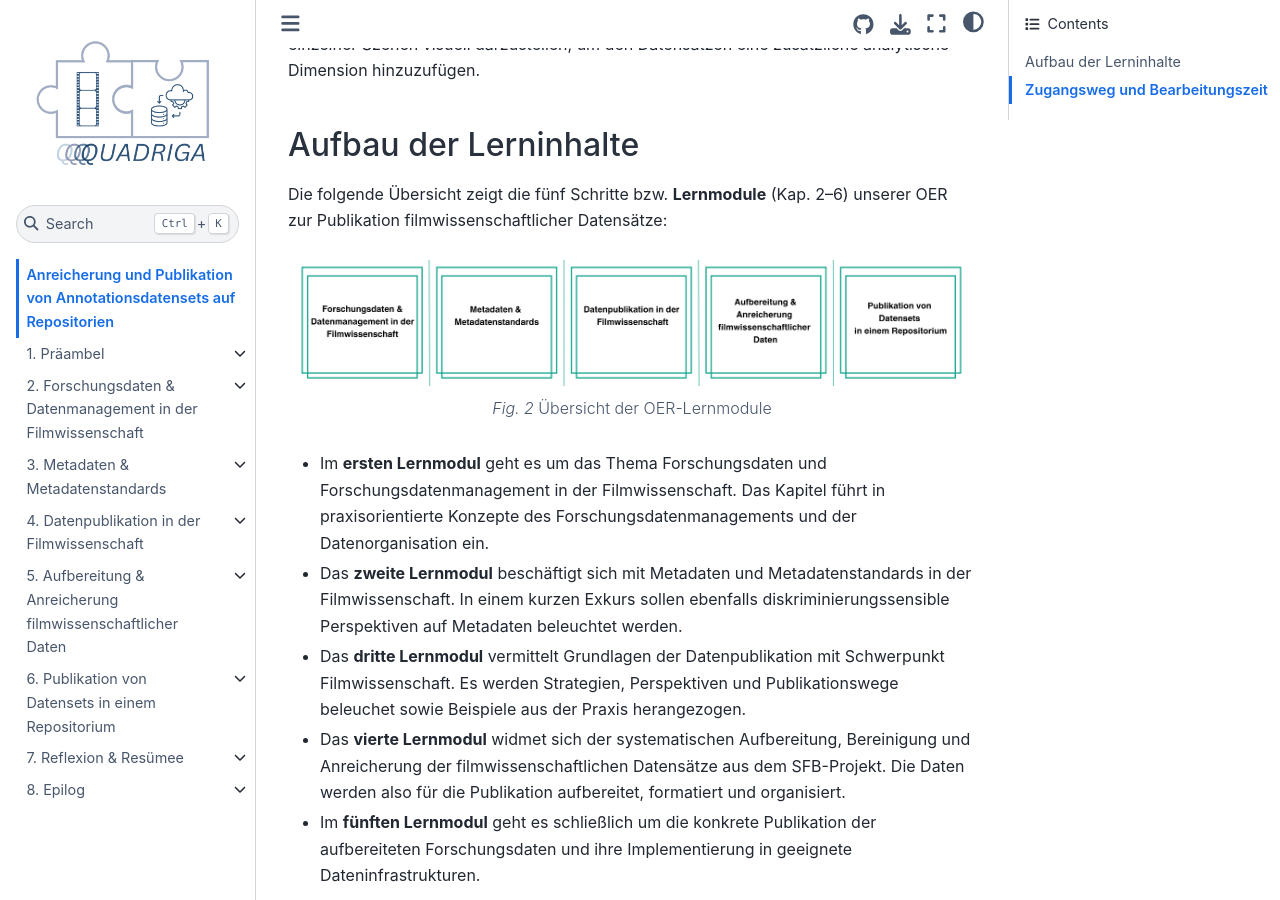
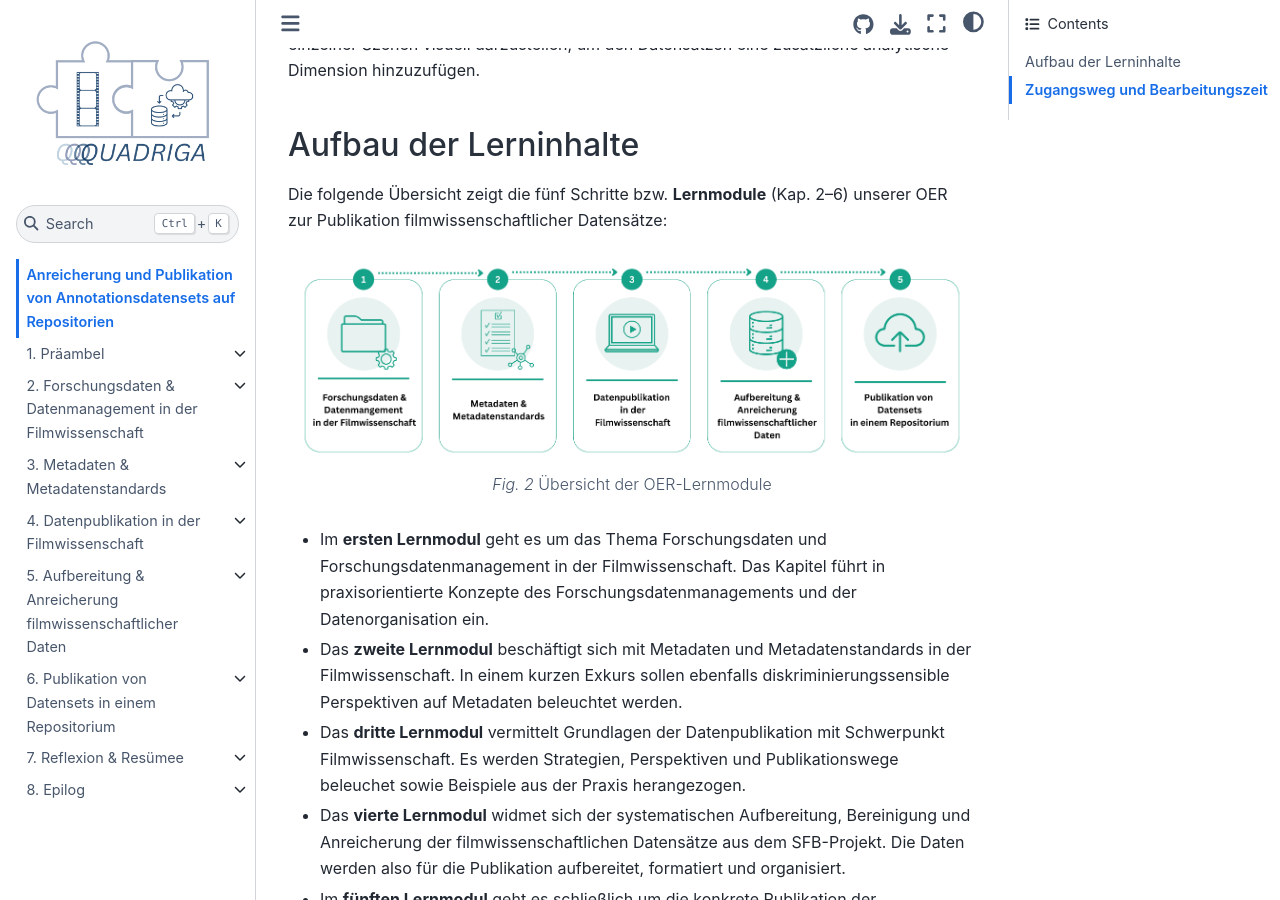
Before and after one commit to lam1aa/Bewegtes-Bild-Fallstudie-3, a Jupyter Book: the page built from intro.md, in a window 1280 px wide and 900 px high, scrolled down 1467 px. Built offline with Jupyter Book 1.0.4 settings and Sphinx 7.4.7 and the Sphinx Book theme 1.1.4, drawn with Linux system fonts in a browser that asks for light colours.

Commit message:
update: exchange image file structure case study

````diff
--- a/intro.md
+++ b/intro.md
@@ -25,7 +25,7 @@ Ergänzend soll gezeigt werden, wie diese Annotationsdatensets noch angereichert
 
 Die folgende Übersicht zeigt die fünf Schritte bzw. **Lernmodule** (Kap. 2–6) unserer OER zur Publikation filmwissenschaftlicher Datensätze:
 
-```{figure} ./assets/intro/abb_intro_aufbau_fallstudie_v003.png
+```{figure} ./assets/intro/abb_intro_aufbau_fallstudie_v004.png
 ---
 align: center
 width: 100%
````
Also changed, not shown: assets/intro/abb_intro_aufbau_fallstudie_v004.png (added).
